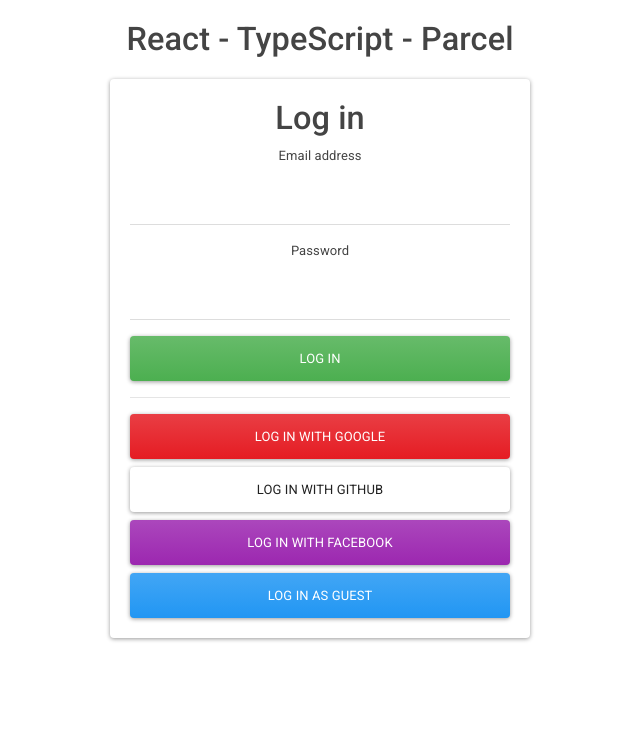
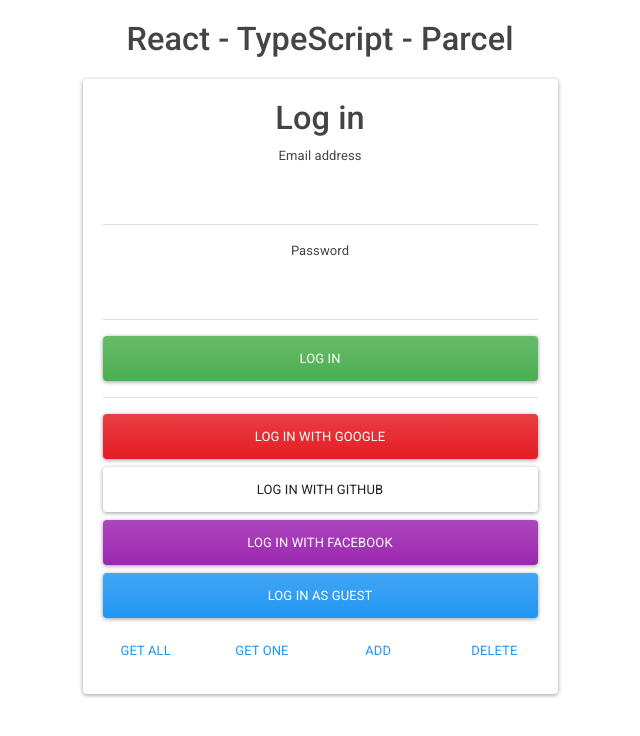
Before and after one commit to DanAlvares/react-typescript-parcel, a React (Vite) app: page / in a window 1280 px wide. Shown: the top 736 px of the page, without its empty margins (320-960 px from the left). Built offline with nearby package versions, Linux system fonts and the light colour scheme.

Commit message:
Add Firebase CRD operations

```diff
--- a/src/App.tsx
+++ b/src/App.tsx
@@ -1,9 +1,9 @@
 import React from 'react'
-import Login from './Login'
+import FirebaseDemo from './FirebaseDemo'
 
 export const App = () => (
   <div className="text-center" style={{ marginTop: '20px' }}>
     <h1>React - TypeScript - Parcel</h1>
-    <Login />
+    <FirebaseDemo />
   </div>
 )
--- a/src/Login.tsx
+++ b/src/FirebaseDemo.tsx
@@ -1,19 +1,21 @@
 import React from 'react'
-import app from './firebase'
-import firebase from 'firebase/app'
+import firebase from './firebase'
+import app from 'firebase/app'
+import 'firebase/firestore'
+import { doc } from 'prettier'
 
 const styles = {
   margin: '20px auto',
   maxWidth: '90%',
   padding: '20px',
-  width: '420px',
+  width: '475px',
 }
 
-const Login = ({ history }: any) => {
+const FirebaseDemo = () => {
   const emailLogin = (event: any) => {
     const { email, password } = event.target.elements
 
-    app
+    firebase
       .auth()
       .signInWithEmailAndPassword(email.value, password.value)
       .then((res: any) => (res.user as any).providerData)
@@ -21,10 +23,11 @@
   }
 
   const googleLogin = () => {
-    const provider = new firebase.auth.GoogleAuthProvider()
+    const provider = new app.auth.GoogleAuthProvider()
     provider.addScope('profile')
     provider.addScope('email')
-    app
+
+    firebase
       .auth()
       .signInWithPopup(provider)
       .then(result => {
@@ -33,7 +36,7 @@
   }
 
   const guestLogin = () => {
-    app
+    firebase
       .auth()
       .signInAnonymously()
       .then(res => (res.user as any).providerData)
@@ -44,8 +47,8 @@
   }
 
   const githubLogin = () => {
-    const provider = new firebase.auth.GithubAuthProvider()
-    app
+    const provider = new app.auth.GithubAuthProvider()
+    firebase
       .auth()
       .signInWithPopup(provider)
       .then(result => {
@@ -54,13 +57,55 @@
   }
 
   const facebookLogin = () => {
-    const provider = new firebase.auth.FacebookAuthProvider()
-    app
+    const provider = new app.auth.FacebookAuthProvider()
+    firebase
       .auth()
       .signInWithPopup(provider)
       .then(result => {
         console.log('facebook login', result)
       })
+  }
+
+  const addItem = () => {
+    firebase
+      .firestore()
+      .collection('teams')
+      .doc('BSK')
+      .set({ name: 'Basingstoke' })
+      .then(res => console.log('res', res))
+      .catch(err => console.log('err', err))
+  }
+
+  const getItems = () => {
+    firebase
+      .firestore()
+      .collection('teams')
+      .get(/* { source: 'cache' } */)
+      .then(res => res.docs.map(doc => ({ ...doc.data(), id: doc.id })))
+      .then(docs => console.log(docs))
+      .catch(err => console.log('err', err))
+  }
+
+  const deleteItem = () => {
+    firebase
+      .firestore()
+      .collection('teams')
+      .doc("Jz1yF3KzydnUDeaMuy0v")
+      .delete()
+      // .then(res => res.docs.map(doc => doc.data()))
+      .then(doc => console.log('doc', doc))
+      .catch(err => console.log('err', err))
+  }
+
+  const getItem = () => {
+    firebase
+      .firestore()
+      .collection('teams')
+      .doc('BSK')
+      .get()
+      // .then(res => res.docs.map(doc => doc.data()))
+      .then(doc => console.log('doc', doc.data()))
+      .catch(err => console.log('err', err))
   }
 
   return (
@@ -92,8 +137,14 @@
       <button onClick={guestLogin} className="btn btn-primary btn-block">
         Log in as guest
       </button>
+      <div className="row" style={{ marginTop: '10px' }}>
+        <div className="col-3"><button onClick={getItems} className="btn btn-link btn-block">Get All</button></div>
+        <div className="col-3"><button onClick={getItem} className="btn btn-link btn-block">Get One</button></div>
+        <div className="col-3"><button onClick={addItem} className="btn btn-link btn-block">Add</button></div>
+        <div className="col-3"><button onClick={deleteItem} className="btn btn-link btn-block">DELETE</button></div>
+      </div>
     </div>
   )
 }
 
-export default Login
+export default FirebaseDemo
```
Also changed, not shown: 1 other file (tests, documents, lock files or other folders).
